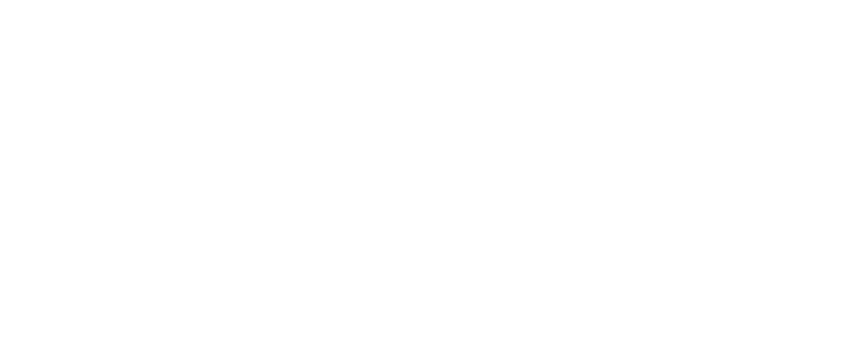
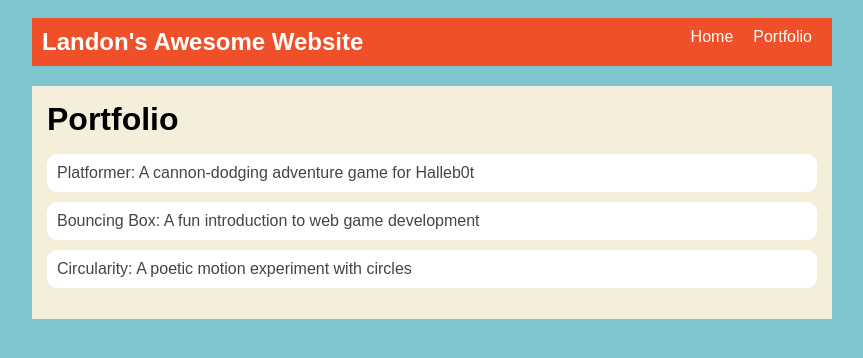
Before and after one commit to landoncolletti/landoncolletti.github.io, a plain HTML site: page portfolio.html in a window 1280 px wide. Shown: the whole page, without its empty margins (208-1071 px from the left). Drawn offline with Linux system fonts and the light colour scheme.

Commit message:
Completed First Website

```diff
--- a/portfolio.html
+++ b/portfolio.html
@@ -0,0 +1,47 @@
+<!DOCTYPE html>
+<html>
+  <head>
+    <title>Landon's Awesome Webstite</title>
+    <link rel="stylesheet" href="style.css" />
+  </head>
+
+  <body>
+    <!-- All content goes here -->
+    <div id="all-contents">
+      <nav>
+        <h1>Landon's Awesome Website</h1>
+        <ul id="nav-ul">
+          <li class="nav-li">
+            <a href="index.html">Home</a>
+          </li>
+          <li class="nav-li">
+            <a href="portfolio.html">Portfolio</a>
+          </li>
+        </ul>
+      </nav>
+
+      <main>
+        <div class="content">
+          <h1>Portfolio</h1>
+          <ul id="portfolio">
+            <li>
+              <a href="fsd-projects/platformer/"
+                >Platformer: A cannon-dodging adventure game for Halleb0t</a
+              >
+            </li>
+            <li>
+              <a href="fsd-projects/bouncing-box/"
+                >Bouncing Box: A fun introduction to web game development</a
+              >
+            </li>
+            <li>
+              <a href="fsd-projects/circularity/"
+                >Circularity: A poetic motion experiment with circles</a
+              >
+            </li>
+          </ul>
+        </div>
+      </main>
+    </div>
+  </body>
+</html>
--- a/style.css
+++ b/style.css
@@ -75,3 +75,29 @@ main {
 h2, h3 {
     margin: 0px;
 }
+
+/* Portfolio styles */
+.content h1 {
+  color: black;
+}
+
+#portfolio {
+  list-style-type: none;
+  padding-left: 0;
+}
+
+#portfolio li {
+  background: #fff;
+  padding: 10px;
+  border-radius: 10px;
+  margin-bottom: 10px;
+}
+
+#portfolio li:hover {
+  background: #eee;
+}
+
+#portfolio a {
+  text-decoration: none;
+  color: #454545;
+}
```
Also changed, not shown: index.html (+2 -4 lines).
